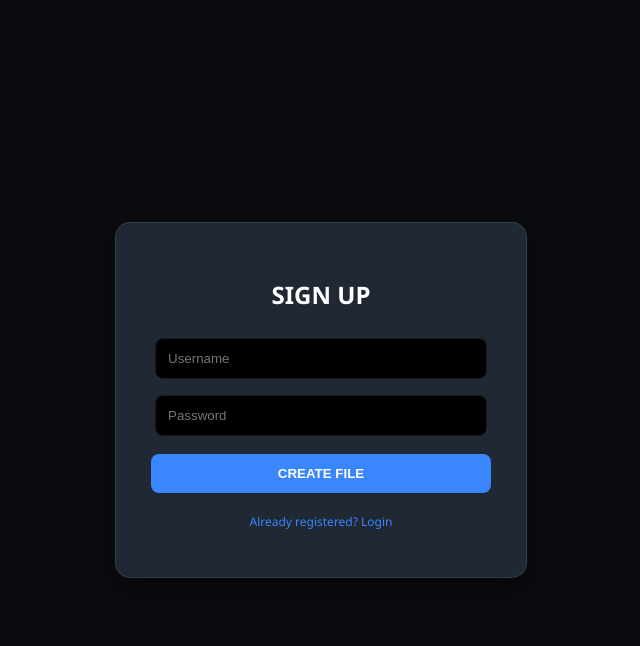
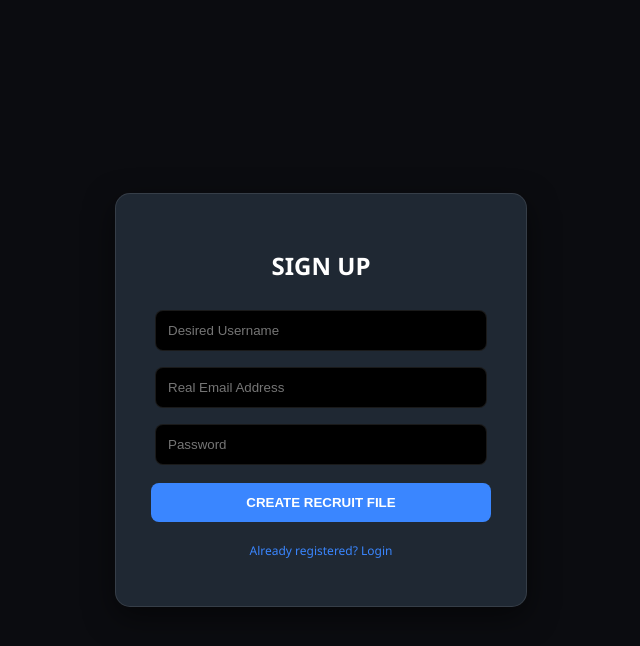
Before and after one commit to RobloxDeveloper1231/UnitedStatesMilitaryUSM, a plain HTML site: page index.html in a window 1280 px wide. Both pictures are taken after a click on the element "New Recruit? Sign Up". Shown: the whole page, without its empty margins (319-959 px from the left). Drawn offline with nearby package versions, Linux system fonts and the light colour scheme.

Commit message:
Add files via upload

```diff
--- a/index.html
+++ b/index.html
@@ -9,7 +9,6 @@
         :root { --primary: #3a86ff; --bg: #0b0c10; --card: #1f2833; --text: #ffffff; --border: rgba(255,255,255,0.1); --online: #2ecc71; }
         body { margin: 0; font-family: 'Segoe UI', sans-serif; background: var(--bg); color: var(--text); overflow: hidden; }
 
-        /* Smooth Animations */
         @keyframes welcomeScale {
             0% { opacity: 0; transform: scale(0.7) translateY(30px); filter: blur(10px); }
             100% { opacity: 1; transform: scale(1) translateY(0); filter: blur(0); }
@@ -34,7 +33,7 @@
 
         #chat-box { height: 320px; background: rgba(0,0,0,0.4); border-radius: 12px; padding: 20px; overflow-y: auto; border: 1px solid var(--border); margin-bottom: 15px; }
         .msg { background: rgba(255,255,255,0.03); padding: 10px; border-radius: 8px; margin-bottom: 8px; border-left: 3px solid var(--primary); }
-        .status-dot { height: 8px; width: 8px; background-color: var(--online); border-radius: 50%; display: inline-block; margin-right: 8px; box-shadow: 0 0 5px var(--online); }
+        .status-dot { height: 8px; width: 8px; background-color: var(--online); border-radius: 50%; display: inline-block; margin-right: 8px; }
 
         .hidden { display: none !important; }
         .welcome-text { animation: welcomeScale 0.8s cubic-bezier(0.34, 1.56, 0.64, 1); text-align: center; }
@@ -45,9 +44,17 @@
     <div id="auth-screen" class="overlay">
         <div class="auth-card">
             <h2 id="auth-title">USM TERMINAL</h2>
-            <input type="text" id="username" placeholder="Username">
-            <input type="password" id="password" placeholder="Password">
-            <button onclick="handleAuth()" id="auth-btn">AUTHORIZE</button>
+            <div id="login-fields">
+                <input type="email" id="login-email" placeholder="Email Address">
+                <input type="password" id="login-pass" placeholder="Password">
+                <button onclick="handleLogin()">AUTHORIZE</button>
+            </div>
+            <div id="signup-fields" class="hidden">
+                <input type="text" id="reg-user" placeholder="Desired Username">
+                <input type="email" id="reg-email" placeholder="Real Email Address">
+                <input type="password" id="reg-pass" placeholder="Password">
+                <button onclick="handleSignUp()">CREATE RECRUIT FILE</button>
+            </div>
             <p id="toggle-text" style="font-size: 12px; cursor: pointer; margin-top:20px; color: var(--primary);" onclick="toggleAuth()">New Recruit? Sign Up</p>
         </div>
     </div>
@@ -129,30 +136,37 @@
         function toggleAuth() {
             isSignUp = !isSignUp;
             document.getElementById('auth-title').innerText = isSignUp ? "SIGN UP" : "LOGIN";
-            document.getElementById('auth-btn').innerText = isSignUp ? "CREATE FILE" : "AUTHORIZE";
+            document.getElementById('login-fields').classList.toggle('hidden');
+            document.getElementById('signup-fields').classList.toggle('hidden');
             document.getElementById('toggle-text').innerText = isSignUp ? "Already registered? Login" : "New Recruit? Sign Up";
         }
 
-        async function handleAuth() {
-            const user = document.getElementById('username').value;
-            const pass = document.getElementById('password').value;
-            const email = `${user}@usm.com`;
+        async function handleSignUp() {
+            const user = document.getElementById('reg-user').value;
+            const email = document.getElementById('reg-email').value;
+            const pass = document.getElementById('reg-pass').value;
 
-            if (isSignUp) {
             const { data, error } = await supabaseClient.auth.signUp({ email, password: pass });
             if (error) return alert(error.message);
+
+            // Link username to profile
             await supabaseClient.from('profiles').insert([{ id: data.user.id, username: user, rank: 'Player' }]);
-                alert("Sign Up Success! You can now Login.");
-                toggleAuth();
-            } else {
+            alert("Recruit file created! Check your email (and Spam folder) to confirm your account.");
+            location.reload();
+        }
+
+        async function handleLogin() {
+            const email = document.getElementById('login-email').value;
+            const pass = document.getElementById('login-pass').value;
+
             const { data, error } = await supabaseClient.auth.signInWithPassword({ email, password: pass });
             if (error) return alert(error.message);
             fetchProfile(data.user);
         }
-        }
 
         async function fetchProfile(user) {
-            const { data } = await supabaseClient.from('profiles').select('*').eq('id', user.id).single();
+            const { data, error } = await supabaseClient.from('profiles').select('*').eq('id', user.id).single();
+            if (error) return alert("Profile not found. Did you confirm your email?");
             myProfile = data;
             document.getElementById('auth-screen').style.display = 'none';
             document.getElementById('gatekeeper').style.display = 'flex';
```
Lines whose indentation alone changed are shown as unchanged.
